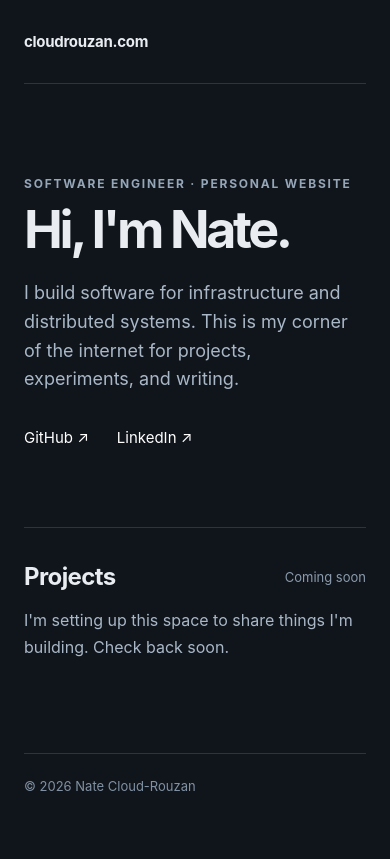
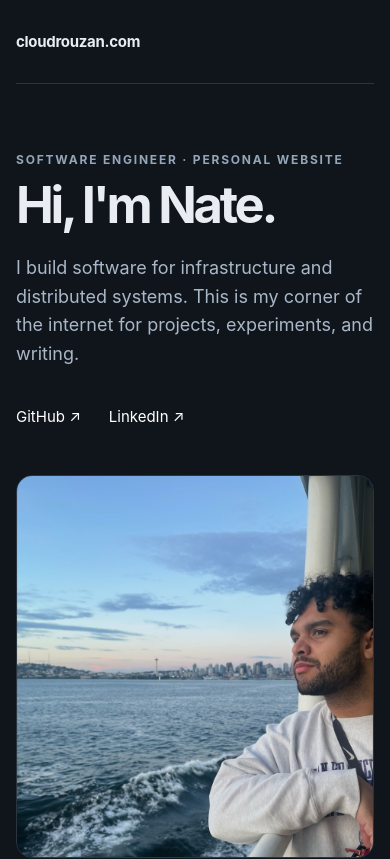
Before and after one commit to NateCloudRouzan/cloudrouzan.com, a React (Vite) app: page / in a window 390 px wide. Shown: the top 859 px of the page. Built offline with nearby package versions, Linux system fonts and the light colour scheme.

Commit message:
Add profile photo and responsive homepage layout (#3)
* Add profile photo and responsive homepage layout

* Enable Cloudflare branch previews

```diff
--- a/src/main.tsx
+++ b/src/main.tsx
@@ -7,6 +7,7 @@ function App() {
     <main className="page">
       <div className="topline">cloudrouzan.com</div>
       <section className="hero">
+        <div className="hero-copy">
           <p className="eyebrow">Software Engineer · Personal Website</p>
           <h1>Hi, I'm Nate.</h1>
           <p className="intro">
@@ -17,6 +18,15 @@ function App() {
             <a href="https://github.com/NateCloudRouzan" target="_blank" rel="noreferrer">GitHub ↗</a>
             <a href="https://www.linkedin.com/in/cloudrouzan" target="_blank" rel="noreferrer">LinkedIn ↗</a>
           </div>
+        </div>
+        <img
+          className="portrait"
+          src="/images/nate-seattle.jpg"
+          alt="Nate Cloud-Rouzan on a ferry with the Seattle skyline behind him"
+          width="933"
+          height="1000"
+          fetchPriority="high"
+        />
       </section>
       <section className="projects">
         <div className="section-head"><h2>Projects</h2><span>Coming soon</span></div>
--- a/src/styles.css
+++ b/src/styles.css
@@ -3,17 +3,29 @@
 body { margin: 0; }
 a { color: #fff; text-decoration: none; }
 a:hover { text-decoration: underline; }
-.page { width: min(780px, calc(100% - 48px)); margin: 0 auto; }
+a:focus-visible { outline: 2px solid #a9cfee; outline-offset: 5px; border-radius: 2px; }
+.page { width: min(1040px, calc(100% - 48px)); margin: 0 auto; }
 .topline { padding: 32px 0; font-weight: 650; letter-spacing: -.02em; font-size: 15px; border-bottom: 1px solid #2b3540; }
-.hero { padding: 106px 0 104px; }
+.hero { display: grid; grid-template-columns: minmax(0, 1.4fr) minmax(0, 1fr); align-items: center; gap: 56px; padding: 90px 0; }
+.hero-copy { min-width: 0; }
+.portrait { display: block; width: 100%; height: auto; border-radius: 16px; border: 1px solid #2b3540; }
 .eyebrow { color: #95a6b8; text-transform: uppercase; letter-spacing: .15em; font-size: 12px; font-weight: 650; }
 h1 { font-size: clamp(52px, 9vw, 88px); letter-spacing: -.065em; margin: 12px 0 22px; line-height: 1.04; }
 .intro { font-size: clamp(18px, 3vw, 22px); line-height: 1.6; color: #a9b7c7; max-width: 660px; }
-.links { display: flex; gap: 28px; margin-top: 34px; font-size: 15px; }
+.links { display: flex; flex-wrap: wrap; gap: 12px 28px; margin-top: 26px; font-size: 15px; }
+.links a { display: inline-flex; align-items: center; min-height: 44px; }
 .projects { border-top: 1px solid #2b3540; padding: 34px 0 100px; }
-.section-head { display: flex; align-items: center; justify-content: space-between; gap: 20px; }
+.section-head { display: flex; flex-wrap: wrap; align-items: center; justify-content: space-between; gap: 12px 20px; }
 .section-head h2 { margin: 0; font-size: 24px; letter-spacing: -.025em; }
 .section-head span { color: #8b9bad; font-size: 13px; }
 .projects p { color: #a9b7c7; line-height: 1.7; }
 footer { padding: 24px 0 36px; border-top: 1px solid #2b3540; color: #8191a3; font-size: 13px; }
-@media (max-width: 600px) { .hero { padding: 80px 0; } .projects { padding-bottom: 75px; } }
+@media (max-width: 760px) {
+  .hero { grid-template-columns: minmax(0, 1fr); gap: 36px; padding: 56px 0; }
+  .portrait { max-width: 460px; }
+  .projects { padding-bottom: 64px; }
+}
+@media (max-width: 400px) {
+  .page { width: calc(100% - 32px); }
+  h1 { font-size: clamp(40px, 13vw, 52px); }
+}
```
Also changed, not shown: public/images/nate-seattle.jpg (added), 1 other file (tests, documents, lock files or other folders). Lines whose indentation alone changed are shown as unchanged.
